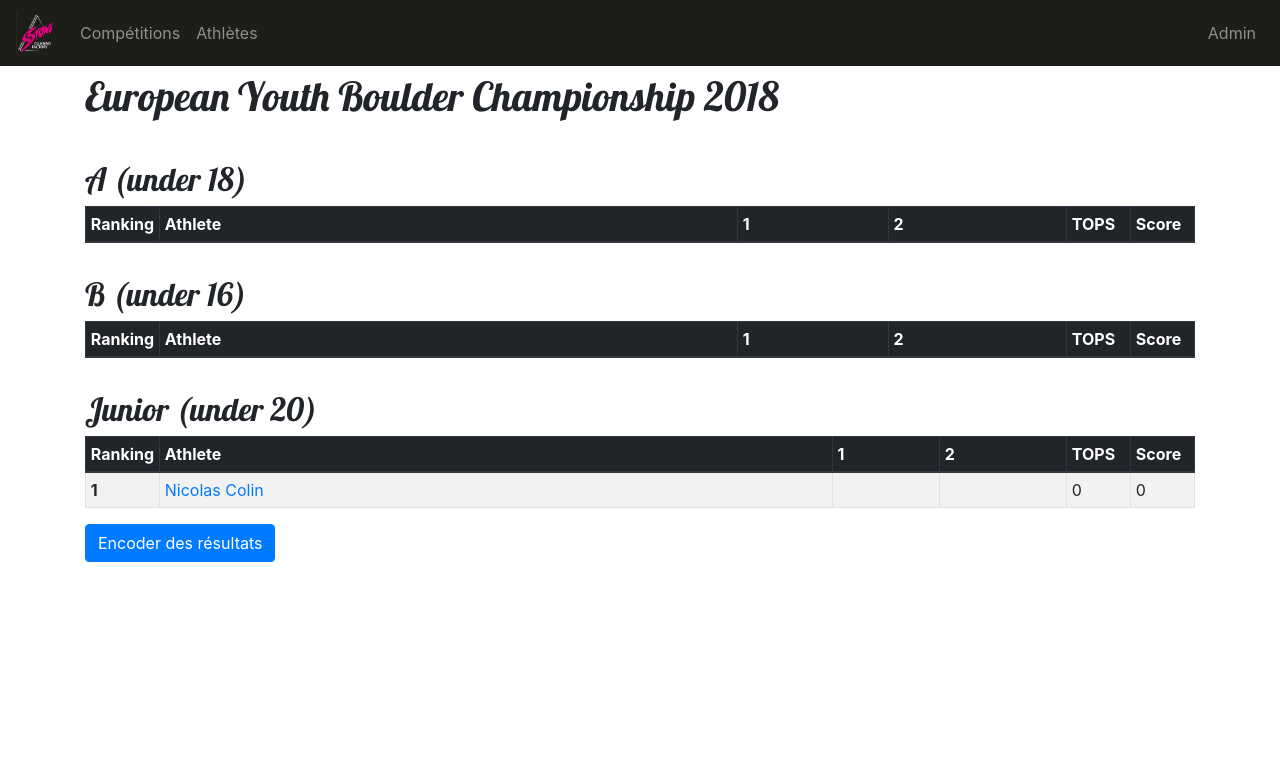
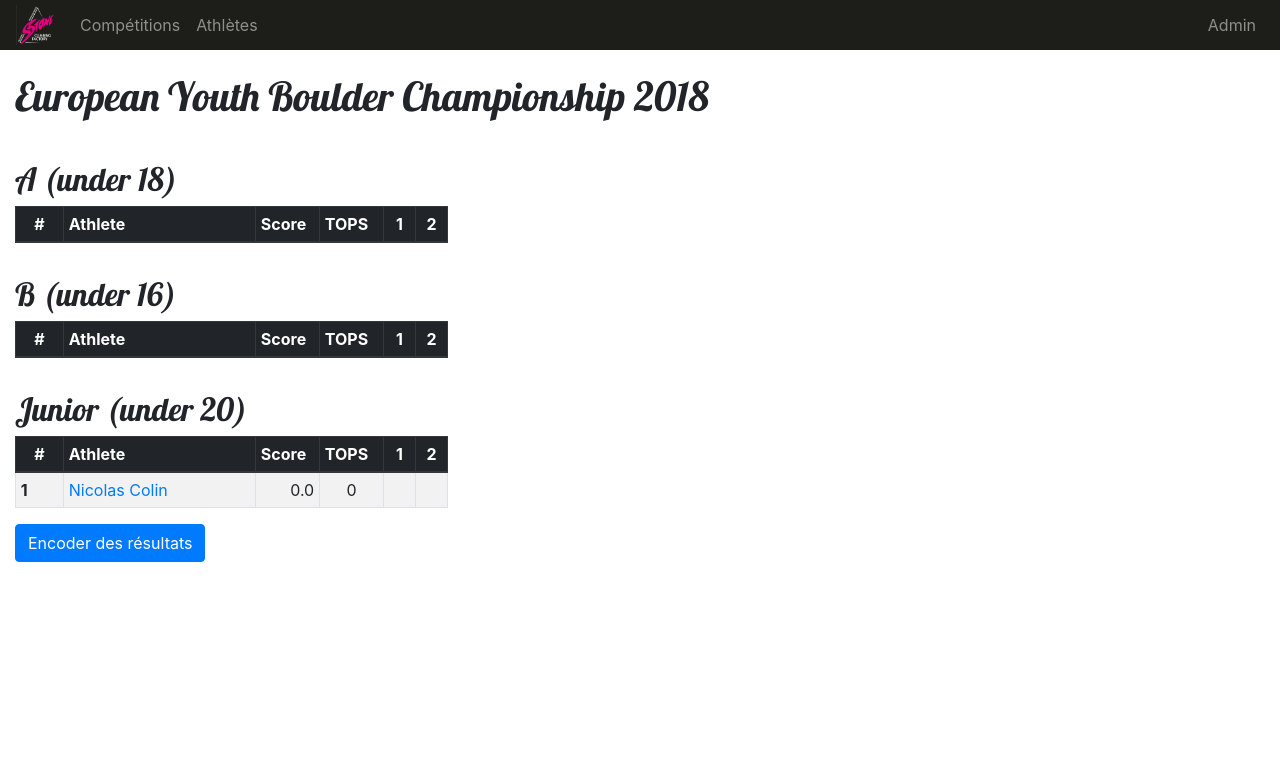
Before and after one commit to xluthi/django-scf, a Django app: page /climbing/1/results/ in a window 1280 px wide. Shown: the top 761 px of the page. Run offline with Django 3.2, Linux system fonts and the light colour scheme; data comes from the database, SQL or seed files in the repository; data that the repository does not hold is empty; parts of the project's set-up code (start-up, migrations or seed data) failed here and were passed over; some libraries are stand-ins or nearby versions.

Commit message:
Various UI improvement and look&feel enhancements.

```diff
--- a/climbing/models.py
+++ b/climbing/models.py
@@ -53,12 +53,12 @@ class Boulder(models.Model):
         return self.top_value / Result.objects.filter(boulder=self.id, result=2, competitor__category = category).count()
 
 class Club(models.Model):
-    name = models.CharField('Name', max_length=100)
+    name = models.CharField('Name', max_length=100, unique=True)
     city = models.CharField('City', max_length=100)
     gym  = models.CharField('Gym/sport hall', max_length=100)
 
     def __str__(self):
-        return "{} ({}, {})".format(self.name, self.gym, self.city)
+        return "{} ({})".format(self.name, self.city)
 
 class Athlete(models.Model):
     """
--- a/climbing/static/css/climbing.css
+++ b/climbing/static/css/climbing.css
@@ -11,10 +11,25 @@ h2 {
   margin-top: 1em;
 }
 
-.btn-space-left {
-  margin-left: 20px;
+nav.navbar-scf {
+  background-color: #1d1e19;
+  padding: 0rem 1rem;
 }
 
-.btn-group-padding {
-  padding: 10px 0;
+th.boulder {
+  width: 2rem;
 }
+th.ranking {
+  width: 3rem;
+}
+
+th.score {
+  width: 4rem;
+}
+
+th.athlete {
+  width: 12rem;
+}
+.table-nonfluid {
+  width: auto !important;
+}
--- a/climbing/templates/climbing/base.html
+++ b/climbing/templates/climbing/base.html
@@ -17,7 +17,7 @@
 </head>
 
 <body>
-  <nav class="navbar navbar-expand-sm navbar-dark fixed-top" style="background-color: #1d1e19;">
+  <nav class="navbar navbar-expand-sm navbar-dark fixed-top navbar-scf">
     <a class="navbar-brand" href="{% url 'climbing:index' %}">   <img src="{% static 'images/SCF.jpg' %}" width="40" height="40" alt="SCF"></a>
     <button class="navbar-toggler" type="button" data-toggle="collapse" data-target="#navbarCollapse" aria-controls="navbarCollapse" aria-expanded="false" aria-label="Toggle navigation">
         <span class="navbar-toggler-icon"></span>
@@ -39,13 +39,13 @@
     </div>
   </nav>
 
-  <main role="main" class="container">
+  <main role="main" class="container-fluid">
     <div class="page-header">
       <h1>{%block title %}<a href="/">Climbing application</a>{% endblock title %}</h1>
     </div>
 
     <div class="row">
-      <div class="col-12">
+      <div class="col-xl-12">
         {% if error_message %}
         <p><strong>{{ error_message }}</strong></p>{% endif %} {% block content %} {% endblock %}
       </div>
--- a/climbing/templates/climbing/results.html
+++ b/climbing/templates/climbing/results.html
@@ -4,16 +4,16 @@
 {% block content %}
 {% for res_cat in results %}
 <h2>{{ res_cat.category }}</h2>
-<table class="table table-striped table-bordered table-sm">
+<table class="table table-striped table-bordered table-sm table-nonfluid">
 	<thead class="thead-dark">
 		<tr>
-			<th scope="col" style="width: 4em">Ranking</th>
-			<th scope="col">Athlete</th>
+			<th scope="col" class="text-center ranking">#</th>
+			<th scope="col" class="athlete">Athlete</th>
+			<th scope="col" class="score">Score</th>
+			<th scope="col" class="score">TOPS</th>
 			{% for b in competition.boulder_set.all %}
-			<th scope="col">{{ b.number }}</th>
+			<th scope="col" class="boulder text-center">{{ b.number }}</th>
 			{% endfor %}
-			<th scope="col" style="width: 4em">TOPS</th>
-			<th scope="col" style="width: 4em">Score</th>
 		</tr>
 	</thead>
 	<tbody>
@@ -21,11 +21,11 @@
 	<tr>
 		<th scope="row">{{ r.ranking }}</th>
 		<td><a href="{% url 'climbing:athlete' r.competitor.athlete.id %}">{{r.competitor.athlete}}</a></td>
+		<td class="text-right">{{ r.score|floatformat:1 }}</td>
+		<td class="text-center">{{ r.tops }}</td>
 		{% for item in r.boulders %}
-			<td {% if item == 'top' %} class="table-success"{%endif%}>{{ item |capfirst}}</td>
+			<td class="text-center {% if item == 'top' %} table-success{%endif%}">{{ item |capfirst|first}}</td>
 		{% endfor %}
-		<td>{{ r.tops }}</td>
-		<td>{{ r.score|floatformat }}</td>
 	</tr>
 	{% endfor %} {# res_cat #}
 	</tbody>
--- a/encoding/templates/encoding/boulder.html
+++ b/encoding/templates/encoding/boulder.html
@@ -15,8 +15,8 @@
   <tbody>
     {% for result in result_set %}
     <tr>
-      <td>{{ result.competitor.dossard }}</td>
-      <td>{{ result.competitor.athlete }}</td>
+      <td><a href="{% url 'encoding:competitor' competition.id result.competitor.id %}">{{ result.competitor.dossard }}</a></td>
+      <td><a href="{% url 'encoding:competitor' competition.id result.competitor.id %}">{{ result.competitor.athlete }}</a></td>
       <td>
         <form action="{% url 'encoding:boulder_encode' competition.id boulder.id %}" method="post">
           {% csrf_token %}
@@ -25,7 +25,7 @@
           <button type="submit" name="submit" value="1" class="btn btn-{% if result.result != 1 %}outline-{% endif %}primary">zone</button>
           <button type="submit" name="submit" value="2" class="btn btn-{% if result.result != 2 %}outline-{% endif %}success">TOP</button>
           {% if result.result != 10 %}
-          <button type="submit" name="submit" value="10" class="btn btn-outline-dark btn-space-left">Effacer</button>
+          <button type="submit" name="submit" value="10" class="btn btn-outline-dark ml-3">Effacer</button>
           {% endif %}
         </form>
       </td>
--- a/encoding/templates/encoding/competition.html
+++ b/encoding/templates/encoding/competition.html
@@ -4,7 +4,7 @@
 {% block content %}
 <h2>{{ competition }}</h2>
 
-<div class="btn-group btn-group-padding" role="group">
+<div class="btn-group py-3" role="group">
   <a class="btn btn-primary" href="{% url 'encoding:list_boulders' competition.id %}" role="button">Encoder un bloc spécifique</a>
 </div>
 <table class="table table-striped table-bordered">
--- a/encoding/templates/encoding/competitor.html
+++ b/encoding/templates/encoding/competitor.html
@@ -15,8 +15,8 @@
   <tbody>
     {% for result in result_set %}
     <tr>
-      <td>{{ result.boulder.number }}</td>
-      <td>{{ result.boulder.description }}</td>
+      <td><a href="{% url 'encoding:boulder' competition.id result.boulder.id %}">{{ result.boulder.number }}</a></td>
+      <td><a href="{% url 'encoding:boulder' competition.id result.boulder.id %}">{{ result.boulder.description }}</a></td>
       <td>
         <form action="{% url 'encoding:encode' competition.id competitor.id %}" method="post">
           {% csrf_token %}
@@ -25,7 +25,7 @@
           <button type="submit" name="submit" value="1" class="btn btn-{% if result.result != 1 %}outline-{% endif %}primary">zone</button>
           <button type="submit" name="submit" value="2" class="btn btn-{% if result.result != 2 %}outline-{% endif %}success">TOP</button>
           {% if result.result != 10 %}
-          <button type="submit" name="submit" value="10" class="btn btn-outline-dark btn-space-left">Effacer</button>
+          <button type="submit" name="submit" value="10" class="btn btn-outline-dark ml-3">Effacer</button>
           {% endif %}
         </form>
       </td>
```
